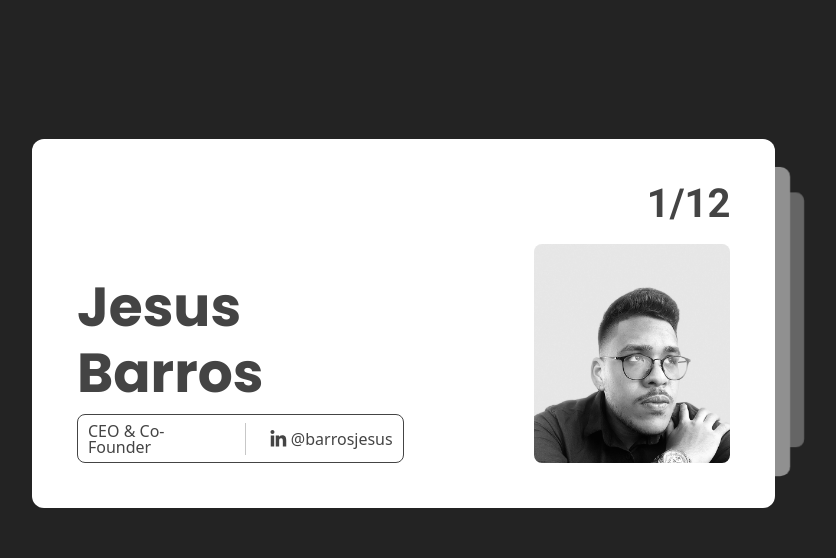
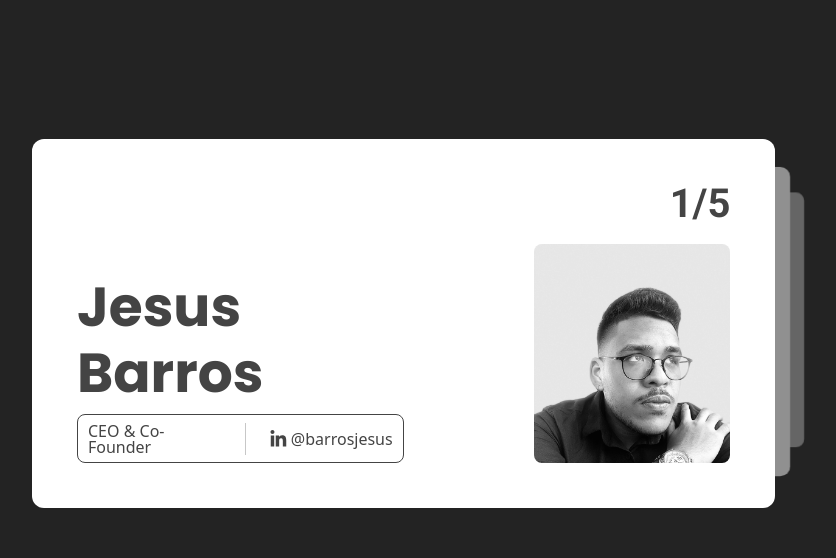
Before and after one commit to contentcraftstudio/Coderlabs-web-2.0, a Next.js app: page / in a window 1280 px wide. Shown: the part 5300-5858 px from the top of the page, without its empty margins (214-1050 px from the left). Built offline with nearby package versions, Linux system fonts and the light colour scheme.

Commit message:
hotfix: add Jedy at team swiper

```diff
--- a/components/SwiperTeam.tsx
+++ b/components/SwiperTeam.tsx
@@ -5,16 +5,10 @@ import { EffectCreative } from 'swiper'
 import Image from 'next/image'
 import bryan from '../public/assets/team/Bryan.png'
 import melissa from '../public/assets/team/Melissa.png'
-import armando from '../public/assets/team/Armando.png'
-import ricardo from '../public/assets/team/Ricardo.png'
-import laura from '../public/assets/team/Laura.png'
-import jose from '../public/assets/team/Jose.png'
-import kevin from '../public/assets/team/Kevin.png'
-import roberto from '../public/assets/team/Roberto.png'
 import juan from '../public/assets/team/Juand.png'
 import jesus from '../public/assets/team/Jesus.png'
-import samuel from '../public/assets/team/Samuel.png'
 import dylan from '../public/assets/team/dylan.png'
+import jedy from '../public/assets/team/jedy.jpeg'
 
 const TEAM = [
   {
@@ -33,74 +27,25 @@ const TEAM = [
   },
   {
     id: 3,
-    name: 'Melissa Vega',
-    occupation: 'Director Operations',
-    linkedIn: 'melissavega',
-    photo: melissa
-  },
-  {
-    id: 4,
     name: 'Dylan peña',
     occupation: 'Business manager',
     linkedIn: 'dylan.vpa',
     photo: dylan
   },
   {
-    id: 5,
-    name: 'Armando Guzmán',
+    id: 4,
+    name: 'Jedidiaz Fagundez',
     occupation: 'Tech Lead',
-    linkedIn: 'armandoguz',
-    photo: armando
+    linkedIn: 'jedidiazfagundez',
+    photo: jedy
   },
   {
-    id: 6,
-    name: 'Ricardo Torres',
-    occupation: 'Product Designer',
-    linkedIn: 'ricardotorres',
-    photo: ricardo
-  },
-  {
-    id: 7,
-    name: 'Laura Lamilla',
-    occupation: 'Growth Brand',
-    linkedIn: 'lauralamilla',
-    photo: laura
-  },
-  {
-    id: 8,
-    name: 'Jose Pérez',
-    occupation: 'Front-end Developer',
-    linkedIn: 'joseperez',
-    photo: jose
-  },
-  {
-    id: 9,
-    name: 'Kevin Molinares',
-    occupation: 'Back-end Developer',
-    linkedIn: 'kevindev',
-    photo: kevin
-  },
-  {
-    id: 10,
-    name: 'Roberto Bolivar',
-    occupation: 'Front-end Developer',
-    linkedIn: 'robertodev',
-    photo: roberto
-  },
-  {
-    id: 11,
+    id: 5,
     name: 'Juan Obregón',
     occupation: 'UI Designer',
     linkedIn: 'juanobregon',
     photo: juan
   },
-  {
-    id: 12,
-    name: 'Samuel Rodríguez',
-    occupation: 'Front-end Developer',
-    linkedIn: 'samuelrodev',
-    photo: samuel
-  }
 ]
 
 export default function ProfileEdit () {
@@ -203,7 +148,7 @@ export default function ProfileEdit () {
                       alt={team.name}
                       src={team.photo}
                       priority
-                      className='w-[100%] sm:h-[168px]  md:h-[219px] xl:h-[360px] rounded-[8px]'
+                      className='w-[100%] sm:h-[168px]  md:h-[219px] xl:h-[360px] rounded-[8px] object-cover'
                     />
                   </div>
                 </div>
```
Also changed, not shown: public/assets/team/jedy.jpeg (added).
